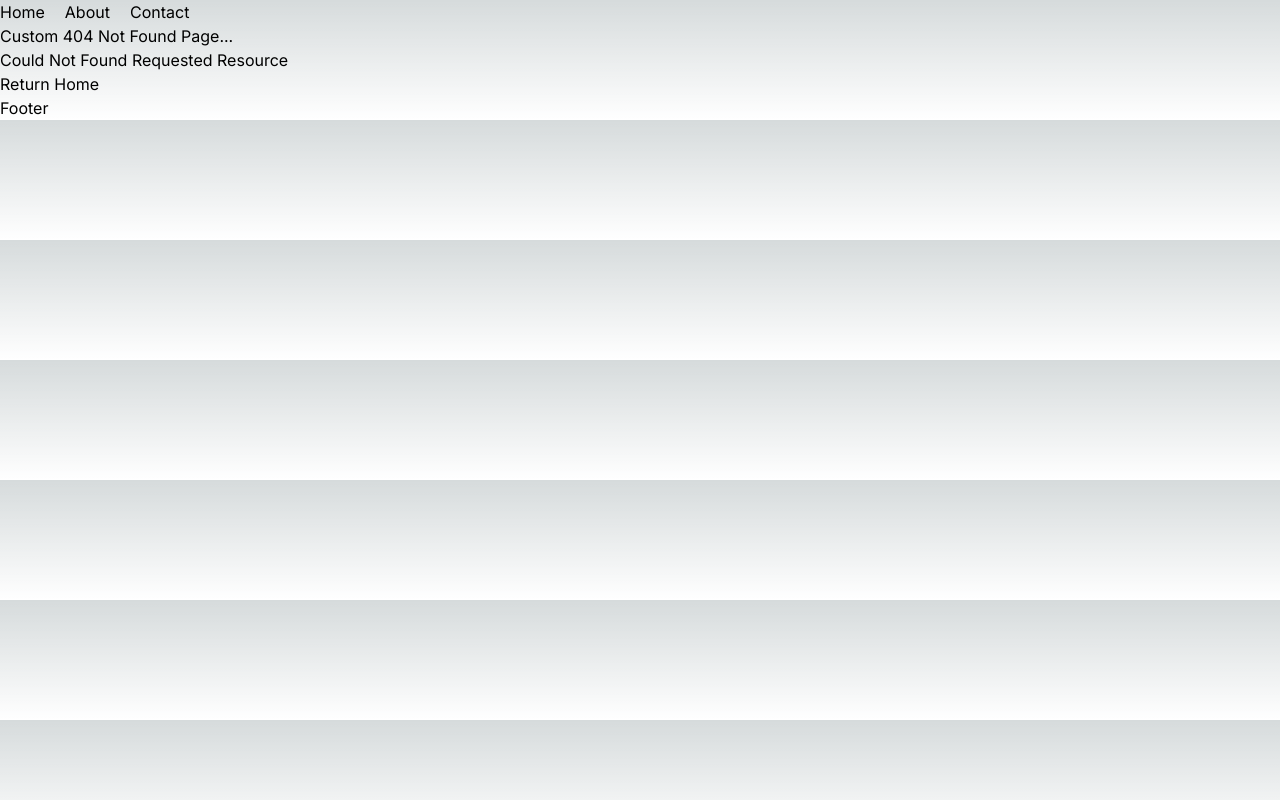
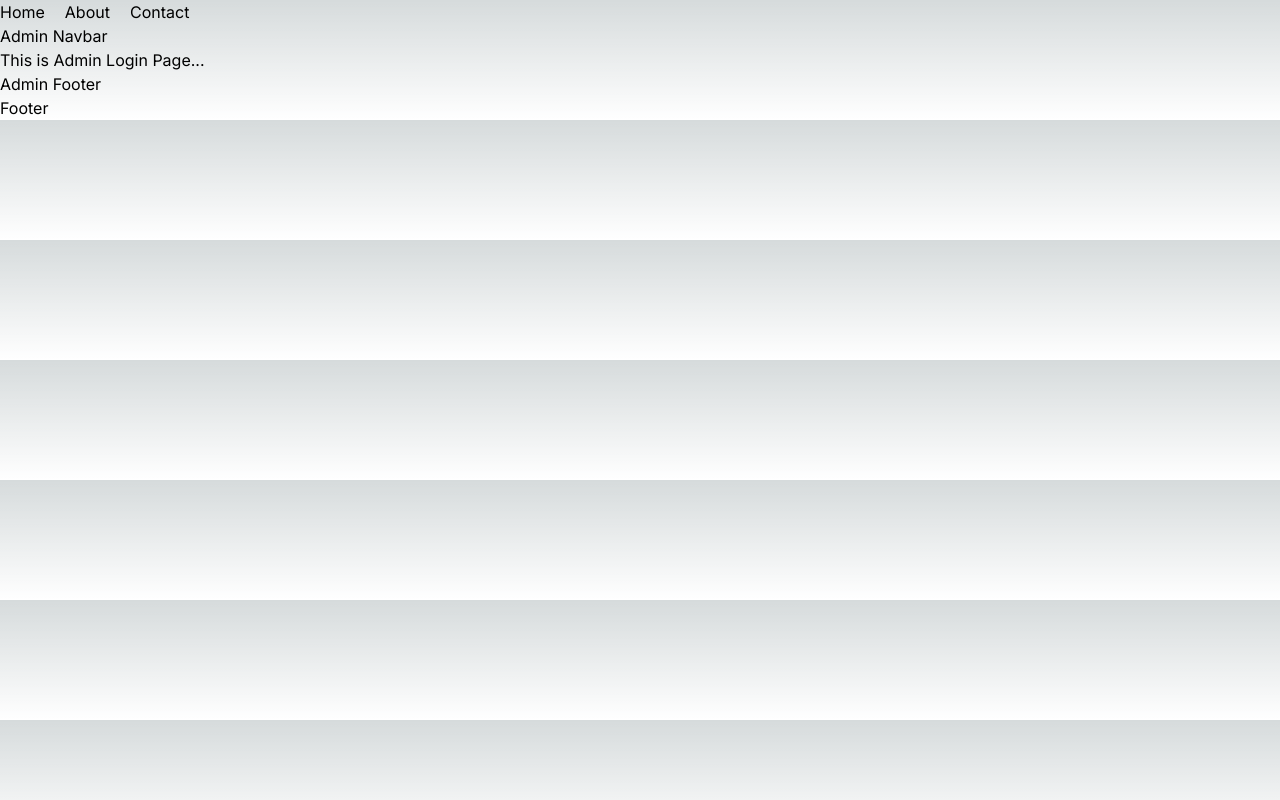
Before and after one commit to KrishnaOnline/nextjs, a Next.js app in the folder 02/my-app/: page /adminLogin in a window 1280 px wide. Before the commit this address had no page. Built offline with nearby package versions, Linux system fonts and the light colour scheme.

Commit message:
Layouts in Next.js

```diff
--- /dev/null
+++ b/02/my-app/app/(admin)/adminDashboard/page.jsx
@@ -0,0 +1,9 @@
+import React from 'react'
+
+const AdminDash = () => {
+  return (
+    <div>This is Admin Dashboard</div>
+  )
+}
+
+export default AdminDash
--- /dev/null
+++ b/02/my-app/app/(admin)/adminLogin/page.jsx
@@ -0,0 +1,9 @@
+import React from 'react'
+
+const AdminLogin = () => {
+  return (
+    <div>This is Admin Login Page...</div>
+  )
+}
+
+export default AdminLogin
--- /dev/null
+++ b/02/my-app/app/(admin)/layout.js
@@ -0,0 +1,19 @@
+import { Inter } from "next/font/google";
+// import "../globa";
+
+const inter = Inter({ subsets: ["latin"] });
+
+export const metadata = {
+  title: "Admin Home Page - Next App",
+  description: "Generated by create next app",
+};
+
+export default function AdminLayout({ children }) {
+  return (
+      <div className={inter.className}>
+        <div>Admin Navbar</div>
+        {children}
+        <div>Admin Footer</div>
+      </div>
+  );
+}
```
